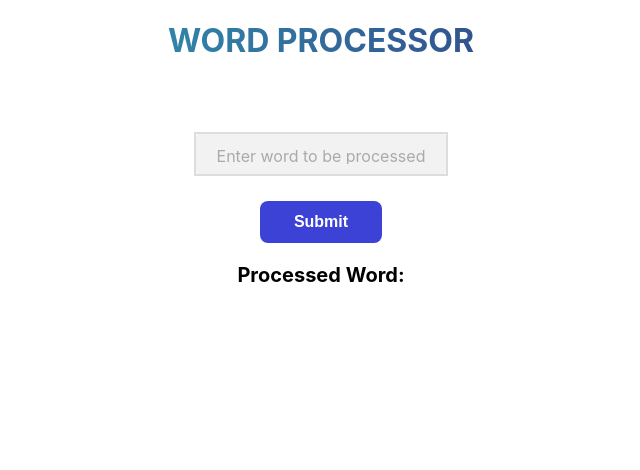
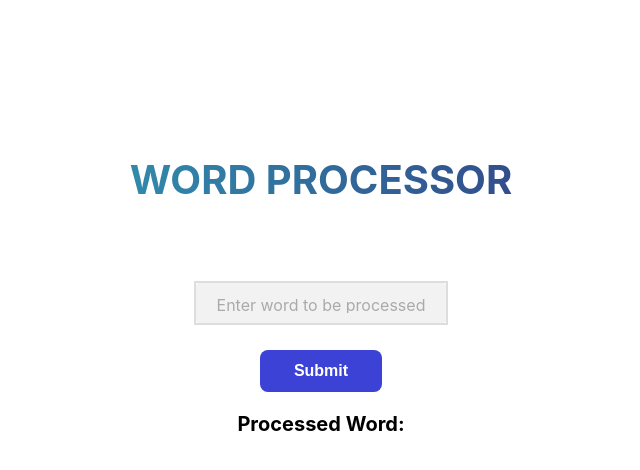
Before and after one commit to Akash-Ramjyothi/Word-Processor, a React (Create React App) app: page / in a window 1280 px wide. Shown: the top 470 px of the page, without its empty margins (319-959 px from the left). Built offline with nearby package versions, Linux system fonts and the light colour scheme.

Commit message:
Added preliminary components

```diff
--- a/src/App.css
+++ b/src/App.css
@@ -21,17 +21,7 @@
 }
 
 .parent-container {
-  padding-top: 0px;
-}
-
-.title {
-  text-transform: uppercase;
-  background: linear-gradient(to right, #30cfd0 0%, #330867 100%);
-  -webkit-background-clip: text;
-  -webkit-text-fill-color: transparent;
-  font: {
-    size: 20vw;
-  }
+  padding-top: 10%;
 }
 
 .custom-field {
@@ -281,24 +271,3 @@
 .button--animated:hover .button__icon {
   right: 20px;
 }
-
-.processed-word {
-  font-weight: 700;
-  font-size: 20px;
-}
-
-.outputContainer {
-  display: flex;
-  justify-content: center;
-  align-items: center;
-  border: 1px solid #42c0f2;
-  border-radius: 10px;
-  color: #165b76;
-  background: #cfeffc;
-  height: 70px;
-  width: 300px;
-  margin-top: 10px;
-  margin-left: 42%;
-  font-weight: 500;
-  font-size: 20px;
-}
--- a/src/App.js
+++ b/src/App.js
@@ -1,6 +1,8 @@
-import logo from "./logo.svg";
 import { useState } from "react";
 import "./App.css";
+import Title from "./components/Title/Title";
+import TextLabel from "./components/TextLabel/TextLabel";
+import OutputContainer from "./components/OutputContainer/OutputContainer";
 
 const inputs = document.querySelectorAll("input");
 
@@ -49,7 +51,7 @@ function App() {
   return (
     <div className="App">
       <div className="parent-container">
-        <h1 className="title">Word Processor</h1>
+        <Title text="Word Processor" />
         <label className="custom-field three">
           <input
             type="text"
@@ -66,8 +68,8 @@ function App() {
           <span class="button__icon">→</span>
         </button>
         <br />
-        <label className="processed-word">Processed Word: </label>
-        {output !== "" && <div className="outputContainer">{output}</div>}
+        <TextLabel>Processed Word:</TextLabel>
+        {output !== "" && <OutputContainer processedWord={output} />}
       </div>
     </div>
   );
--- /dev/null
+++ b/src/components/OutputContainer/OutputContainer.css
@@ -0,0 +1,15 @@
+.outputContainer {
+  display: flex;
+  justify-content: center;
+  align-items: center;
+  border: 1px solid #42c0f2;
+  border-radius: 10px;
+  color: #165b76;
+  background: #cfeffc;
+  height: 70px;
+  width: 300px;
+  margin-top: 10px;
+  margin-left: 42%;
+  font-weight: 500;
+  font-size: 20px;
+}
--- /dev/null
+++ b/src/components/OutputContainer/OutputContainer.js
@@ -0,0 +1,5 @@
+import "./OutputContainer.css";
+
+export default function OutputContainer({ processedWord }) {
+  return <div className="outputContainer">{processedWord}</div>;
+}
--- /dev/null
+++ b/src/components/TextLabel/TextLabel.js
@@ -0,0 +1,5 @@
+import "./TextLable.css";
+
+export default function TextLabel({ children }) {
+  return <label className="processed-word">{children}</label>;
+}
--- /dev/null
+++ b/src/components/TextLabel/TextLable.css
@@ -0,0 +1,4 @@
+.processed-word {
+  font-weight: 700;
+  font-size: 20px;
+}
--- /dev/null
+++ b/src/components/Title/Title.css
@@ -0,0 +1,7 @@
+.title {
+  text-transform: uppercase;
+  background: linear-gradient(to right, #30cfd0 0%, #330867 100%);
+  -webkit-background-clip: text;
+  -webkit-text-fill-color: transparent;
+  font-size: 40px;
+}
--- /dev/null
+++ b/src/components/Title/Title.js
@@ -0,0 +1,5 @@
+import "./Title.css";
+
+export default function Title({ text }) {
+  return <h1 className="title">{text}</h1>;
+}
```
